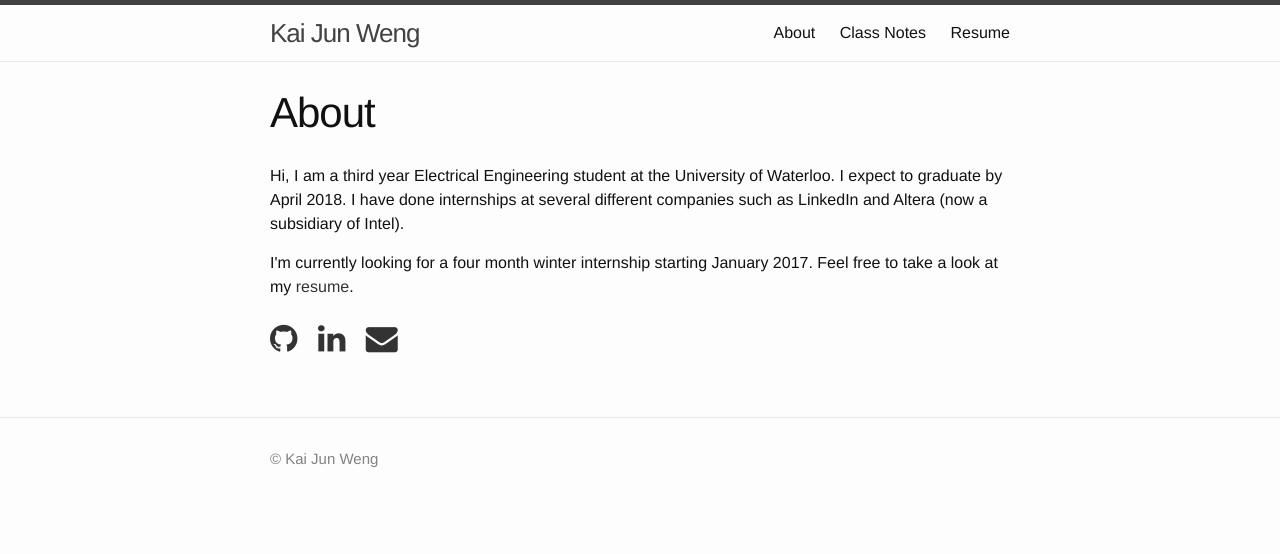
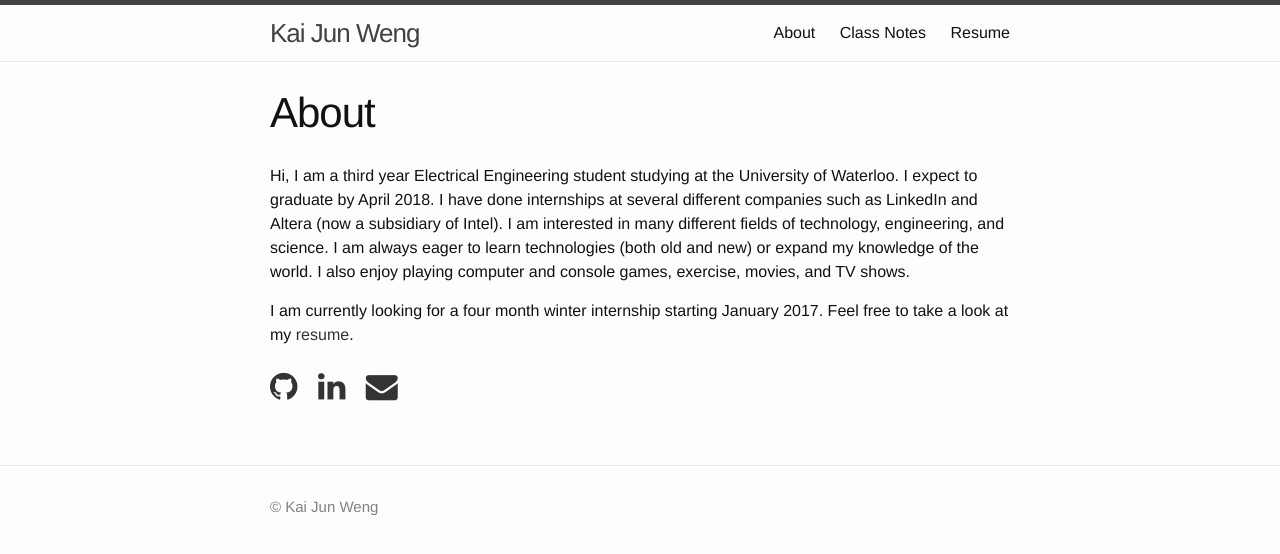
Before and after one commit to kjweng/kaijunweng.github.io, a Jekyll site: the page built from about.html, in a window 1280 px wide. Shown: the top 554 px of the page. Built offline with Jekyll 4.4.1, drawn with Linux system fonts in a browser that asks for light colours; nearby versions of some CDN libraries.

Commit message:
Updated about

```diff
--- a/_sass/_base.scss
+++ b/_sass/_base.scss
@@ -93,6 +93,7 @@ h1, h2, h3, h4, h5, h6 {
 a {
     color: $brand-color;
     text-decoration: none;
+    font-weight: 500;
 
     &:visited {
         color: darken($brand-color, 15%);
--- a/about.html
+++ b/about.html
@@ -4,10 +4,10 @@ title: About
 permalink: /about/
 ---
 <p>
-    Hi, I am a third year Electrical Engineering student at the University of Waterloo. I expect to graduate by April 2018. I have done internships at several different companies such as LinkedIn and Altera (now a subsidiary of Intel).
+    Hi, I am a third year Electrical Engineering student studying at the University of Waterloo. I expect to graduate by April 2018. I have done internships at several different companies such as LinkedIn and Altera (now a subsidiary of Intel). I am interested in many different fields of technology, engineering, and science. I am always eager to learn technologies (both old and new) or expand my knowledge of the world. I also enjoy playing computer and console games, exercise, movies, and TV shows.
 </p>
 <p>
-    I'm currently looking for a four month winter internship starting January 2017. Feel free to take a look at my <a href="{{ site.url }}/res/resume_kj.pdf">resume</a>.
+    I am currently looking for a four month winter internship starting January 2017. Feel free to take a look at my <a href="{{ site.url }}/res/resume_kj.pdf">resume</a>.
 </p>
 <div class="external-links">
     <a href="https://github.com/{{ site.github_username }}">
```
